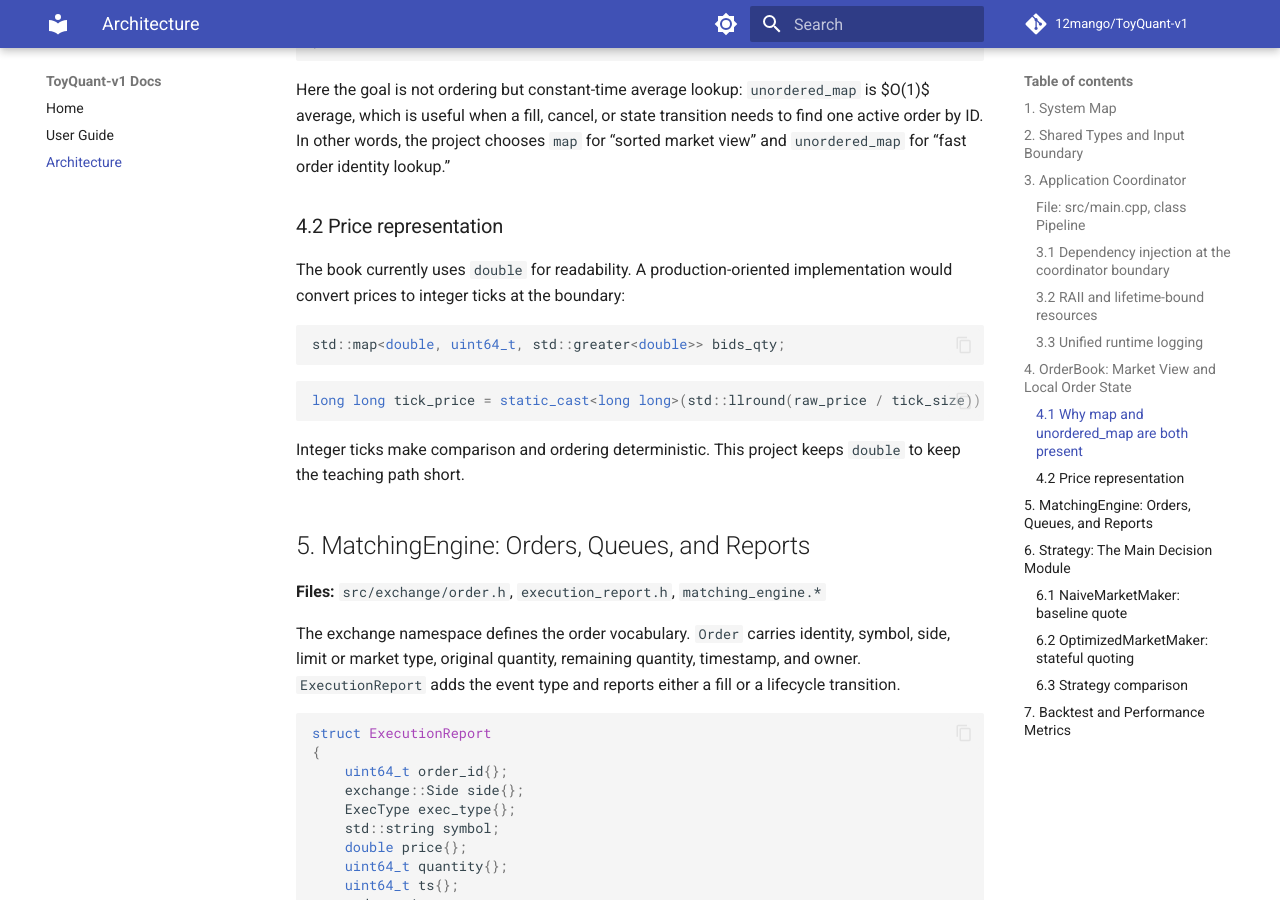
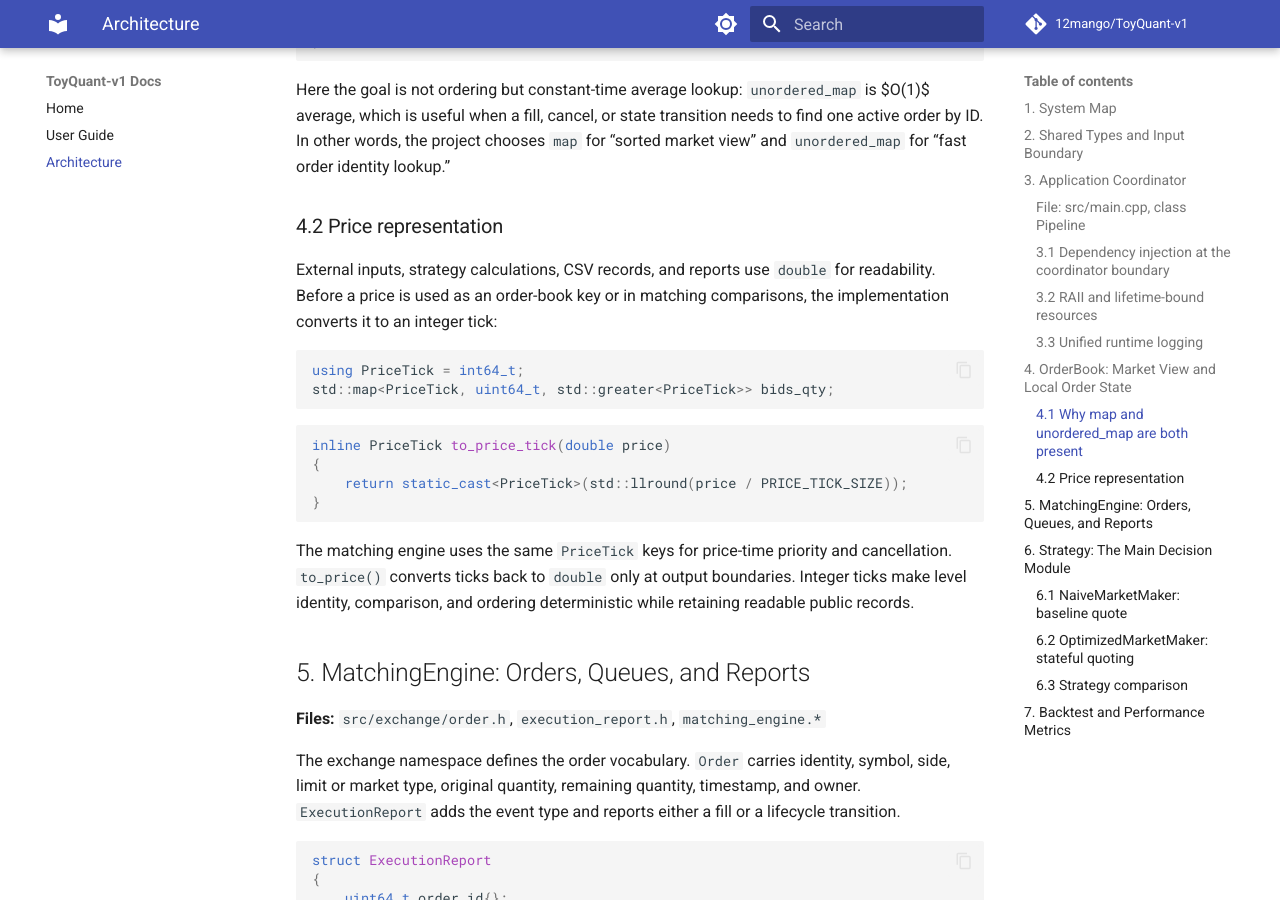
Before and after one commit to 12mango/ToyQuant-v1, an MkDocs documentation site: the page built from docs/ARCHITECTURE.md, in a window 1280 px wide and 900 px high, scrolled down 7927 px. Built offline with MkDocs 1.6.1 and Material for MkDocs 9.7.7, drawn with Linux system fonts in a browser that asks for light colours; comment, search, counter and statistics services are not loaded.

Commit message:
feat: convert double tick price into integer

````diff
--- a/docs/ARCHITECTURE.md
+++ b/docs/ARCHITECTURE.md
@@ -306,19 +306,25 @@ Here the goal is not ordering but constant-time average lookup: `unordered_map`
 
 ### 4.2 Price representation
 
-The book currently uses `double` for readability. A production-oriented implementation would
-convert prices to integer ticks at the boundary:
+External inputs, strategy calculations, CSV records, and reports use `double` for readability.
+Before a price is used as an order-book key or in matching comparisons, the implementation converts
+it to an integer tick:
 
 ```cpp
-std::map<double, uint64_t, std::greater<double>> bids_qty;
+using PriceTick = int64_t;
+std::map<PriceTick, uint64_t, std::greater<PriceTick>> bids_qty;
 ```
 
 ```cpp
-long long tick_price = static_cast<long long>(std::llround(raw_price / tick_size));
+inline PriceTick to_price_tick(double price)
+{
+    return static_cast<PriceTick>(std::llround(price / PRICE_TICK_SIZE));
+}
 ```
 
-Integer ticks make comparison and ordering deterministic. This project keeps `double` to keep the
-teaching path short.
+The matching engine uses the same `PriceTick` keys for price-time priority and cancellation.
+`to_price()` converts ticks back to `double` only at output boundaries. Integer ticks make level
+identity, comparison, and ordering deterministic while retaining readable public records.
 
 ## 5. MatchingEngine: Orders, Queues, and Reports
 
````
Also changed, not shown: 6 other files.
